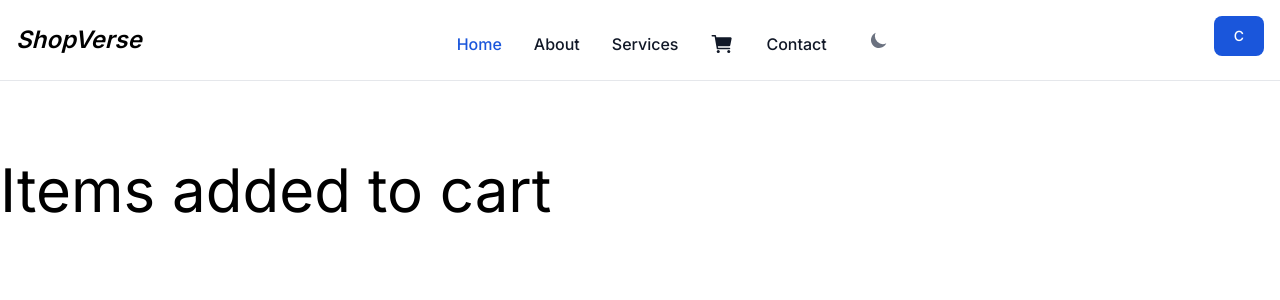
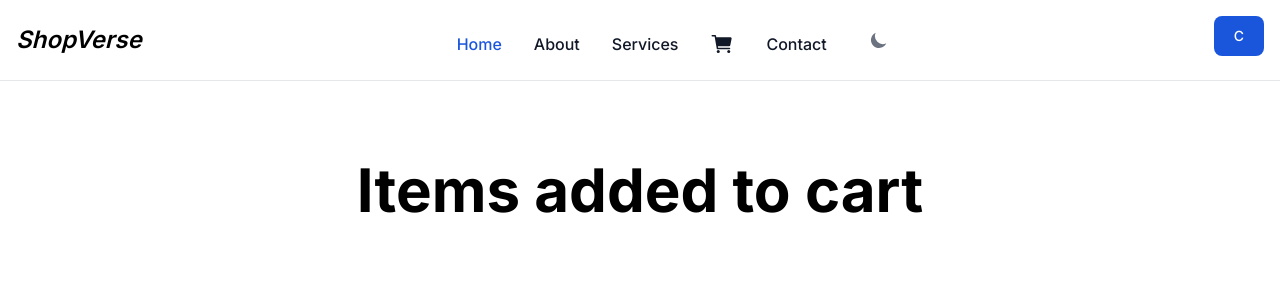
Before and after one commit to patrickiyiakimo/shopverse, a Next.js app: page /cart in a window 1280 px wide. Shown: the top 300 px of the page. Built offline with nearby package versions, Linux system fonts and the light colour scheme.

Commit message:
added the route for the shopverse to lead  to the homepage

```diff
--- a/app/cart/page.tsx
+++ b/app/cart/page.tsx
@@ -2,6 +2,12 @@ import React from 'react'
 
 export default function page() {
   return (
-    <div className='text-6xl pt-40'>Items added to cart</div>
-  )
+    <div className="pt-40 text-6xl">
+      <div>
+        <h1 className="pb-20 text-center text-2xl font-bold md:text-4xl lg:text-6xl">
+          Items added to cart
+        </h1>
+      </div>
+    </div>
+  );
 }
--- a/components/Navbar.tsx
+++ b/components/Navbar.tsx
@@ -18,15 +18,11 @@ export default function Home() {
     <main className="">
       <nav className="fixed start-0 top-0 z-20 w-full border-b border-gray-200 bg-white dark:border-gray-600 dark:bg-gray-900">
         <div className="mx-auto flex max-w-screen-xl flex-wrap items-center justify-between p-4">
-          <a
-            href="https://flowbite.com/"
-            className="flex items-center space-x-3 rtl:space-x-reverse"
-          >
+          <Link href="/">
             <em className="self-center whitespace-nowrap text-2xl font-semibold dark:text-white">
               ShopVerse
             </em>
-          </a>
-
+          </Link>
           <div className="flex space-x-3 md:order-2 md:space-x-0 rtl:space-x-reverse">
             <Drawer />
             <button
@@ -85,7 +81,7 @@ export default function Home() {
 
               <Link href="cart">
                 <li className="mt-3 block rounded px-3 py-2 text-gray-900 hover:bg-gray-100 dark:border-gray-700 dark:text-white dark:hover:bg-gray-700 dark:hover:text-white md:p-0 md:hover:bg-transparent md:hover:text-blue-700 md:dark:hover:bg-transparent md:dark:hover:text-blue-500">
-                  <IoCart className="size-6"/>
+                  <IoCart className="size-6" />
                 </li>
               </Link>
 
```
